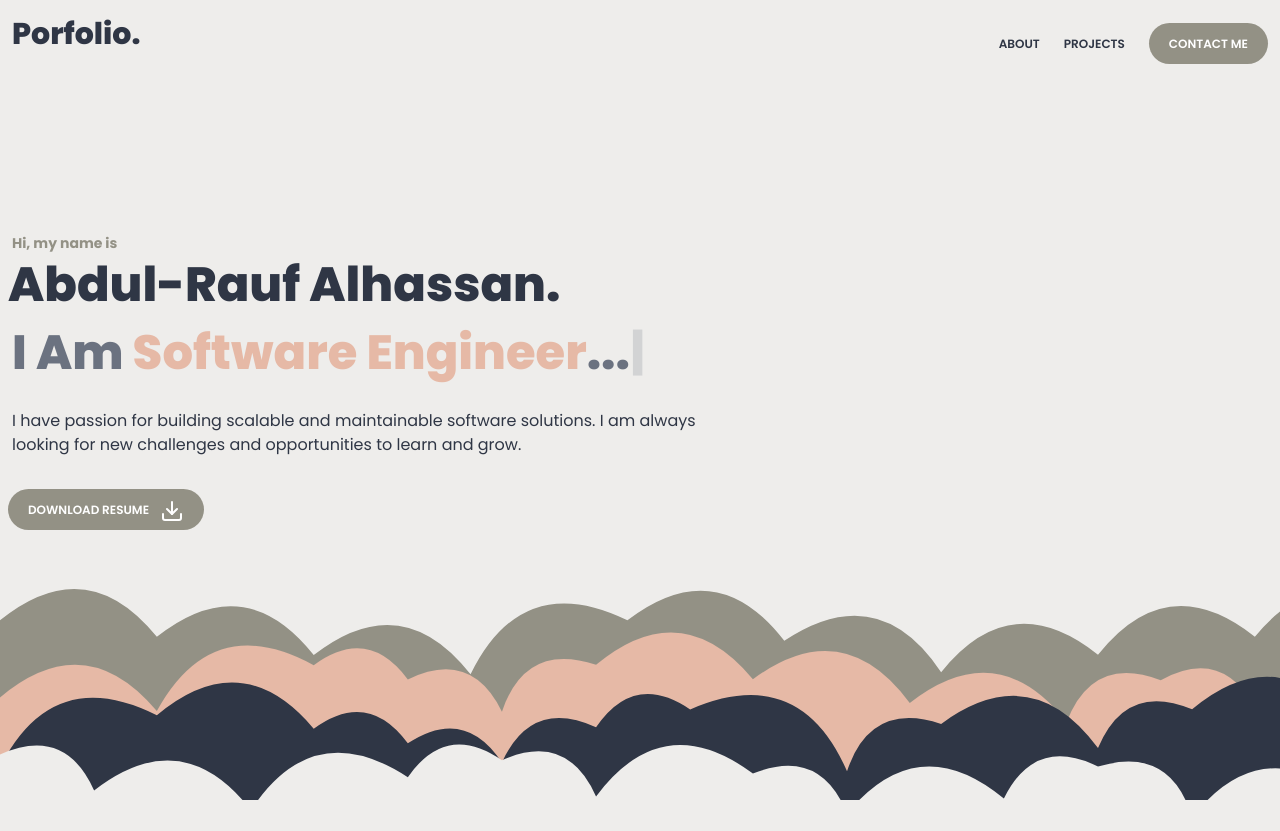
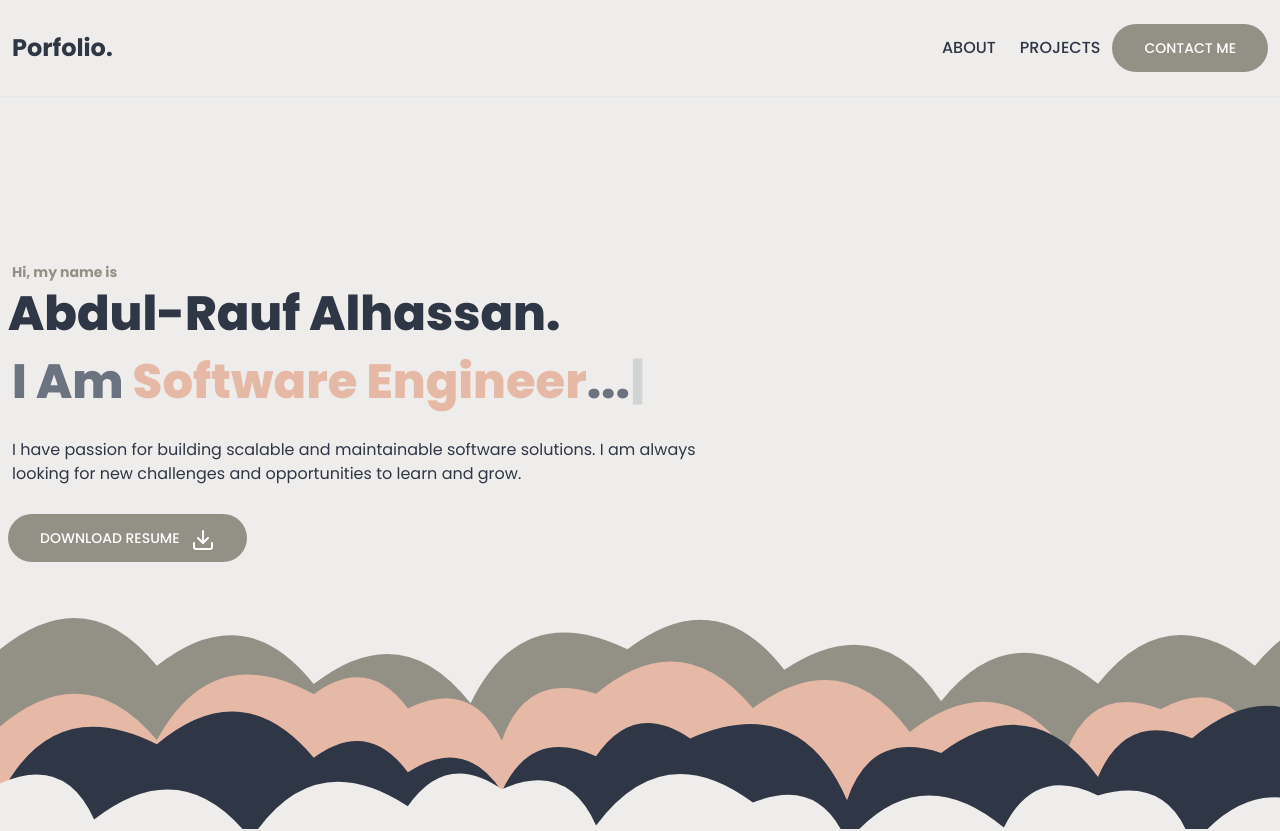
Before and after one commit to AbdulRaufAl-hassan101010/portfolio_, a Next.js app: page / in a window 1280 px wide. Shown: the top 831 px of the page. Built offline with nearby package versions, Linux system fonts and the light colour scheme.

Commit message:
restructured code

```diff
--- a/src/app/page.tsx
+++ b/src/app/page.tsx
@@ -54,7 +54,7 @@ export default function Home() {
                 opportunities to learn and grow.
               </p>
 
-              <Button className="mb-10 bg-accent -ml-1">
+              <Button className="mb-10 -ml-1" href="">
                 <span>DOWNLOAD RESUME</span>{" "}
                 <Download className="inline-block ml-2" />
               </Button>
--- a/src/components/Button.tsx
+++ b/src/components/Button.tsx
@@ -3,16 +3,17 @@ import React, { ReactNode } from "react";
 
 interface ButtonProps {
   children: ReactNode;
+  className?: string;
+  props?: React.AnchorHTMLAttributes<HTMLAnchorElement>;
+  href: string;
 }
 
-const Button = ({
-  children,
-  ...props
-}: ButtonProps & { className?: string }) => {
+const Button = ({ children, className, href = "", ...props }: ButtonProps) => {
   return (
     <Link
-      href="/contact"
-      className={`px-5 py-3 bg-secondary rounded-3xl text-xs text-white font-semibold hover:bg-dark transition duration-300 ease-in-out ${props.className}`}
+      {...props}
+      href={href}
+      className={`px-8 py-3.5 bg-secondary rounded-3xl text-white font-medium hover:bg-dark transition duration-300 ease-in-out ${className} text-sm`}
     >
       {children}
     </Link>
--- a/src/components/Navbar.tsx
+++ b/src/components/Navbar.tsx
@@ -3,6 +3,7 @@
 import { MenuIcon } from "lucide-react";
 import Link from "next/link";
 import React, { useCallback, useState } from "react";
+import Button from "./Button";
 
 const Navbar = () => {
   const [navbarOpen, setNavbarOpen] = useState(false);
@@ -13,7 +14,7 @@ const Navbar = () => {
   }, [navbarOpen]);
 
   return (
-    <nav className="bg-primary sticky top-0 z-20">
+    <nav className="bg-primary sticky top-0 z-20 border-b">
       {/* mobile links */}
       <div
         className={`${
@@ -69,18 +70,18 @@ const Navbar = () => {
       </div>
 
       {/* desktop links */}
-      <div className="mx-auto container py-4 px-3">
-        <div className="flex justify-between items-end">
-          <Link href="/" className="text-3xl font-extrabold">
+      <div className="mx-auto container py-8 px-3">
+        <div className="flex justify-between items-center">
+          <Link href="/" className="text-2xl font-bold">
             Porfolio.
           </Link>
 
-          <div className="text-xs items-center flex">
+          <div className="items-center flex">
             <ul className="hidden md:flex">
               <li>
                 <Link
                   href="/about"
-                  className="px-3 hover:border-b-2 hover:border-dark py-2 font-semibold"
+                  className="px-3 hover:border-b-2 hover:border-dark py-2 font-medium"
                 >
                   ABOUT
                 </Link>
@@ -88,18 +89,19 @@ const Navbar = () => {
               <li>
                 <Link
                   href="/projects"
-                  className="px-3 hover:border-b-2 hover:border-dark py-2 font-semibold"
+                  className="px-3 hover:border-b-2 hover:border-dark py-2 font-medium"
                 >
                   PROJECTS
                 </Link>
               </li>
               <li>
-                <Link
+                <Button
                   href="/contact"
-                  className="ml-3 px-5 py-3 bg-secondary rounded-3xl text-xs text-white font-semibold hover:bg-dark transition duration-300 ease-in-out"
+                  className=""
+                  // onClick={handleNavbar}
                 >
                   CONTACT ME
-                </Link>
+                </Button>
               </li>
             </ul>
             <div className="inline-block md:hidden">
```
